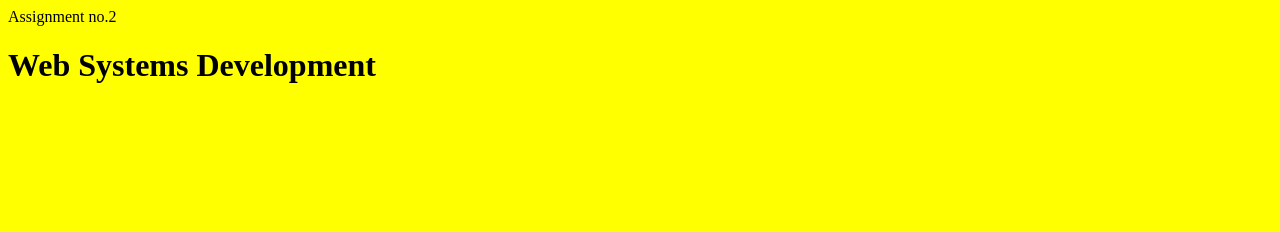
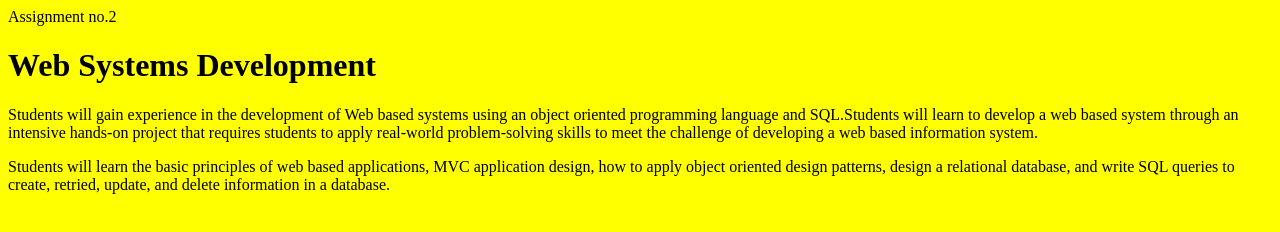
Before and after one commit to sanchitkul/Fall1, a plain HTML site: page index.html in a window 1280 px wide. Drawn offline with Linux system fonts and the light colour scheme.

Commit message:
Added paragraph tag

```diff
--- a/index.html
+++ b/index.html
@@ -3,8 +3,14 @@
 <title>Assignment 2</title>
 <body bgcolor=FFFF>
 <h1>Web Systems Development</h1>
-
-
+Students will gain experience in the development of Web based systems using an
+object oriented programming language and SQL.Students will learn to develop a
+web based system through an intensive hands-on project that requires students
+to apply real-world problem-solving skills to meet the challenge of developing
+a web based information system.<p> Students will learn the basic principles of
+web based applications, MVC application design, how to apply object oriented
+design patterns, design a relational database, and write SQL queries to create,
+retried, update, and delete information in a database.</p>
 
 
 
```
